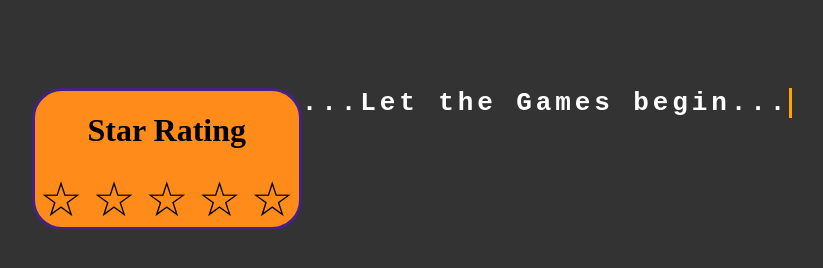
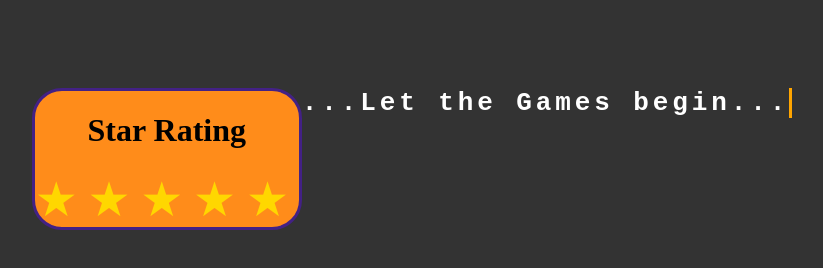
Before and after one commit to amish1999/Star-Rating, a plain HTML site: page index.html in a window 1280 px wide. In both pictures the pointer is over the element 500 px from the left and 198 px from the top of the page. Shown: the whole page, without its empty margins (228-1051 px from the left). Drawn offline with Linux system fonts and the light colour scheme.

Commit message:
hover effect added to css

```diff
--- a/style.css
+++ b/style.css
@@ -21,6 +21,21 @@
 //
 //add here
 
+.rating > h1 {
+  font-size: 3em;
+  color: #ccffff;
+}
+.rating > span:hover,
+.rating > span:hover ~ span {
+  color: transparent;
+}
+.rating > span:hover:before,
+.rating > span:hover ~ span:before {
+   content: "\2605";
+   position: absolute;
+   left: 0;
+   color: gold;
+}
 
 
 
```
